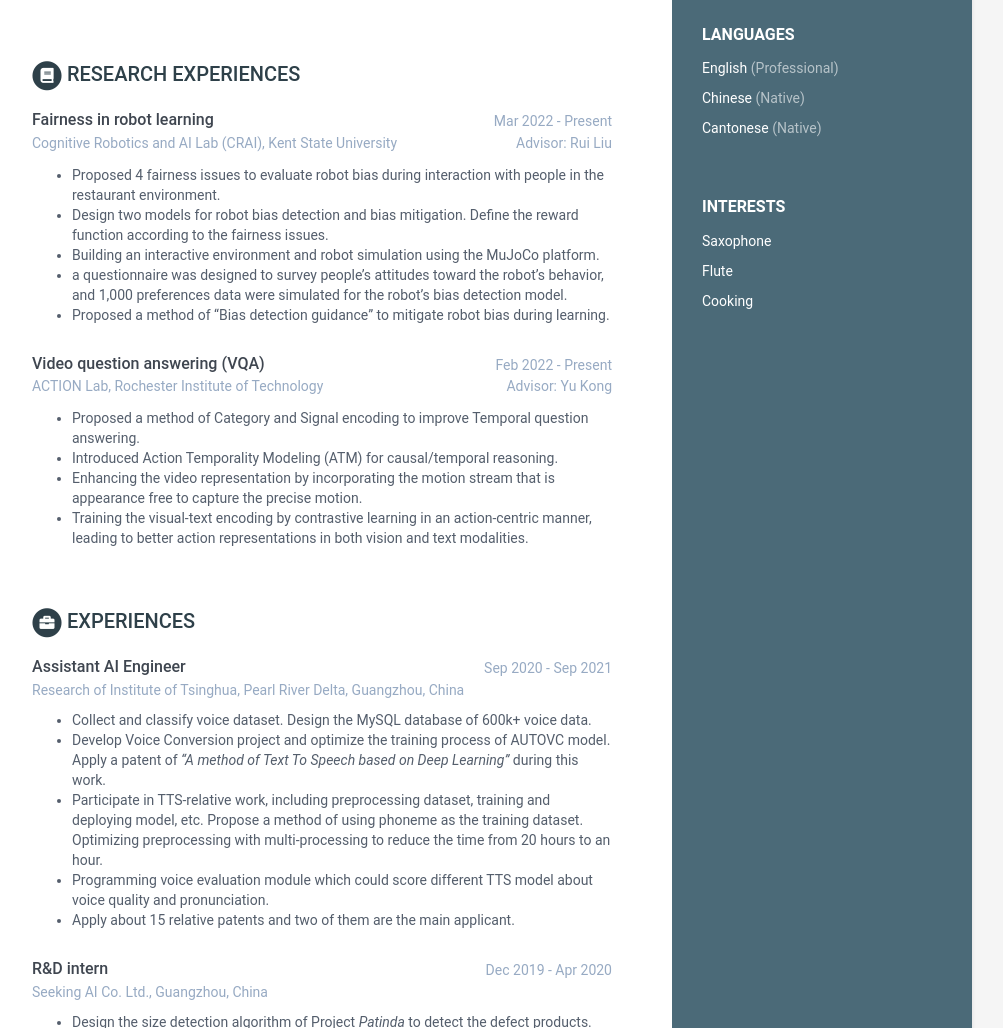
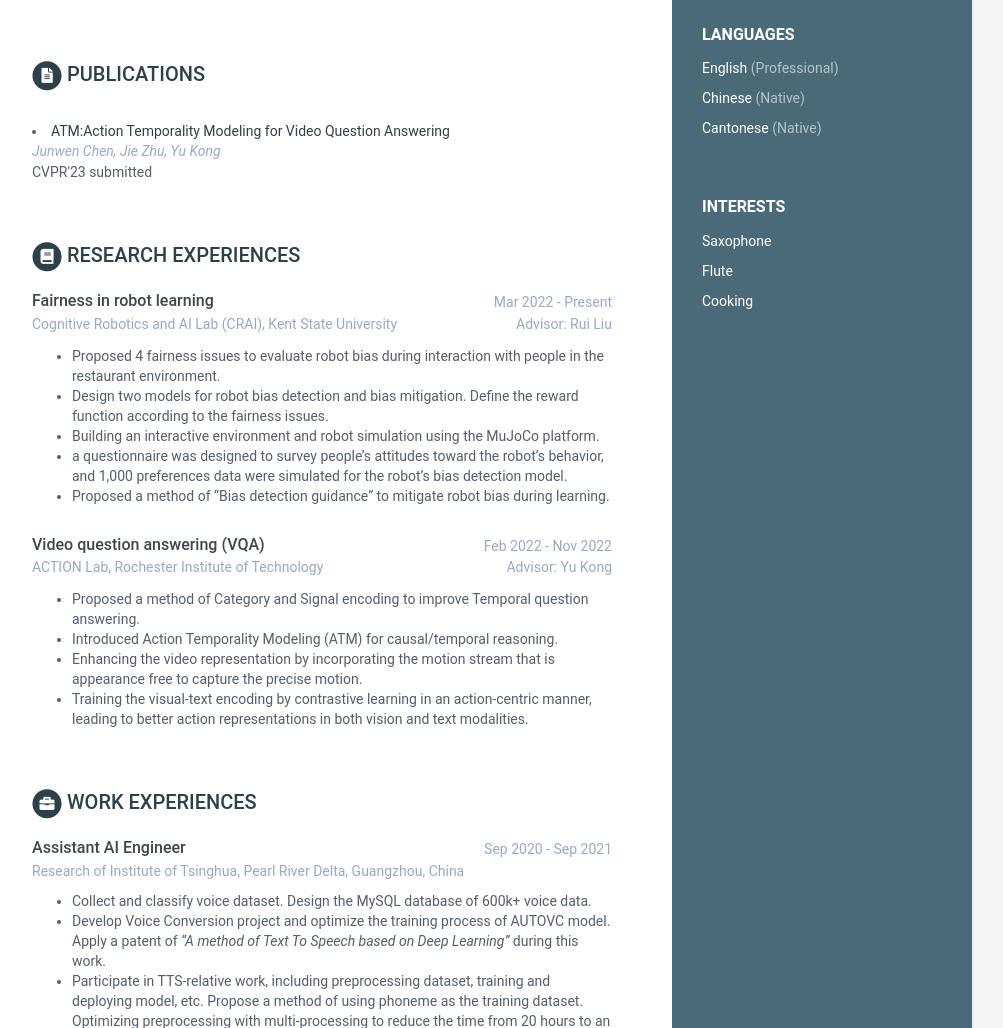
Before and after one commit to jayzhu02/jayzhu02.github.io, a Jekyll site: the page built from index.html, in a window 1280 px wide and 1400 px high, cut to the strip 372-1400 px from the top of the window. Shown: the whole strip, without its empty margins (168-1171 px from the left). Built offline with Jekyll 4.4.1, drawn with Linux system fonts in a browser that asks for light colours; some of the changed text lies outside the part shown.

Commit message:
update pub

```diff
--- a/_data/data.yml
+++ b/_data/data.yml
@@ -1,5 +1,6 @@
 #
 # Be aware that even a small syntax error here can lead to failures in output.
+#use 'bundle exec jekyll serve' to compile and preview the site locally.
 #
 
 sidebar:
@@ -67,7 +68,7 @@ education:
           - Third-tier Merit Scholarship Recipient
 
 publications:
-    title:
+    title: Publications
     intro: |
 
     papers:
@@ -92,7 +93,7 @@ research-experiences:
         - Proposed a method of "Bias detection guidance" to mitigate robot bias during learning.
 
     - title: Video question answering (VQA)
-      time: Feb 2022 - Present
+      time: Feb 2022 - Nov 2022
       school: ACTION Lab, Rochester Institute of Technology
       advisor: Yu Kong
       details: |
--- a/_includes/experiences.html
+++ b/_includes/experiences.html
@@ -6,7 +6,7 @@
       <i class="fas fa-circle fa-stack-2x"></i>
       <i class="fas fa-briefcase fa-stack-1x fa-inverse"></i>
     </span>
-    Experiences
+    Work Experiences
   </h2>
 
   {% for experiences in experiences %}
--- a/index.html
+++ b/index.html
@@ -13,12 +13,14 @@ layout: default
   {% include education.html %}
 {% endunless %}
 
+{% include publications.html %}
+
 {% include research-experiences.html %}
 
 {% include experiences.html %}
 
 {% include projects.html %}
 
-{% include publications.html %}
+
 
 {% include skills.html %}
```
